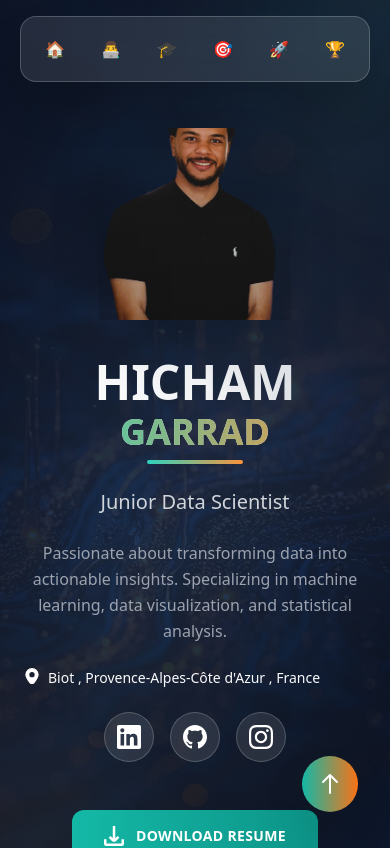
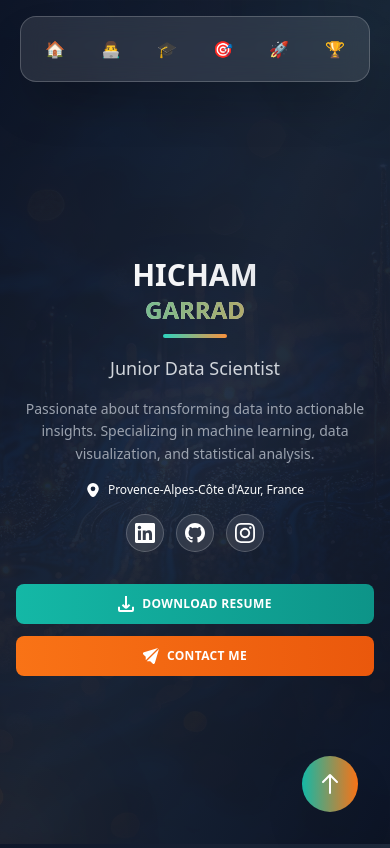
Before and after one commit to GARRADHICHAM/Portfoliovf, a Next.js app: page / in a window 390 px wide. Shown: the top 848 px of the page. Built offline with nearby package versions, Linux system fonts and the light colour scheme; a web font is replaced by a local one.

Commit message:
responsivneess

```diff
--- a/components/Hero/index.js
+++ b/components/Hero/index.js
@@ -3,7 +3,6 @@ import { useState } from 'react';
 const Hero = () => {
     const [isModalOpen, setIsModalOpen] = useState(false);
     const [activeSection, setActiveSection] = useState('home');
-
 
     const handleDownloadResume = () => {
         const link = document.createElement('a');
@@ -23,7 +22,6 @@ const Hero = () => {
 
     const handleSectionClick = (sectionId) => {
         setActiveSection(sectionId);
-        // You can add navigation logic here, such as scrolling to sections
         console.log(`Navigating to ${sectionId}`);
     };
 
@@ -31,74 +29,76 @@ const Hero = () => {
         <div className="min-h-screen bg-gradient-to-br from-slate-900 via-slate-800 to-slate-900 flex flex-col relative overflow-hidden">
             {/* Animated background elements */}
             <div className="absolute inset-0 overflow-hidden">
-                <div className="absolute -top-40 -right-40 w-80 h-80 bg-teal-500/10 rounded-full blur-3xl animate-pulse"></div>
-                <div className="absolute -bottom-40 -left-40 w-80 h-80 bg-orange-500/10 rounded-full blur-3xl animate-pulse delay-1000"></div>
-                <div className="absolute top-1/2 left-1/2 transform -translate-x-1/2 -translate-y-1/2 w-96 h-96 bg-blue-500/5 rounded-full blur-3xl"></div>
+                <div className="absolute -top-20 -right-20 sm:-top-40 sm:-right-40 w-40 h-40 sm:w-80 sm:h-80 bg-teal-500/10 rounded-full blur-3xl animate-pulse"></div>
+                <div className="absolute -bottom-20 -left-20 sm:-bottom-40 sm:-left-40 w-40 h-40 sm:w-80 sm:h-80 bg-orange-500/10 rounded-full blur-3xl animate-pulse delay-1000"></div>
+                <div className="absolute top-1/2 left-1/2 transform -translate-x-1/2 -translate-y-1/2 w-48 h-48 sm:w-96 sm:h-96 bg-blue-500/5 rounded-full blur-3xl"></div>
             </div>
 
             {/* Blended Background Image */}
             <div
-                className="absolute inset-0 opacity-30 bg-cover bg-center bg-no-repeat mix-blend-overlay"
+                className="absolute inset-0 opacity-20 sm:opacity-30 bg-cover bg-center bg-no-repeat mix-blend-overlay"
                 style={{
                     backgroundImage: `url('/bgg.jpg')`
                 }}
             ></div>
 
-            {/* Navigation Bar */}
-
             {/* Main Hero Content */}
-            <div className=" pt-32 flex items-center justify-center relative z-10">
-                <div className="container mx-auto px-6 lg:px-20">
-                    <div className="flex flex-col lg:flex-row items-center justify-between gap-12 lg:gap-20">
+            <div className="pt-16 sm:pt-24 lg:pt-32 flex items-center justify-center relative z-10 flex-1">
+                <div className="container mx-auto px-4 sm:px-6 lg:px-20">
+                    <div className="flex flex-col lg:flex-row items-center justify-between gap-8 sm:gap-12 lg:gap-20">
 
                         {/* Left side - Profile Info */}
-                        <div className="flex flex-col lg:flex-row items-center lg:items-start gap-8 flex-1">
+                        <div className="flex flex-col sm:flex-row lg:flex-row items-center lg:items-start gap-6 sm:gap-8 flex-1">
                             {/* Profile Picture */}
-                             <div className="relative group">
+                            <div className="relative group flex-shrink-0">
                                 <div className="relative">
                                     <img
                                         src="/mee2.png"
                                         alt="Hicham Garrad"
-                                        className="w-48 h-48 lg:w-full lg:h-[500px]  object-cover   shadow-2xl transform hover:scale-105 transition-all duration-500"
+                                        className="w-32 h-32 hidden sm:block sm:w-40 sm:h-40 md:w-48 md:h-48 lg:w-full lg:h-[400px] xl:h-[500px] object-cover shadow-2xl transform hover:scale-105 transition-all duration-500 rounded-lg sm:rounded-xl lg:rounded-none"
                                     />
-                                    <div className="absolute inset-0  bg-gradient-to-t from-black/20 to-transparent"></div>
+                                    <div className="absolute inset-0 bg-gradient-to-t from-black/20 to-transparent rounded-lg sm:rounded-xl lg:rounded-none"></div>
                                 </div>
                             </div>
 
                             {/* Text Content */}
-                            <div className="text-center lg:text-left space-y-6">
+                            <div className="text-center sm:text-left lg:text-left space-y-4 sm:space-y-6 flex-1">
                                 <div className="space-y-2">
-                                    <h1 className="text-5xl lg:text-6xl font-bold bg-gradient-to-r from-white via-gray-100 to-gray-300 bg-clip-text text-transparent leading-tight">
+                                    <h1 className="text-3xl sm:text-4xl md:text-5xl lg:text-6xl font-bold bg-gradient-to-r from-white via-gray-100 to-gray-300 bg-clip-text text-transparent leading-tight">
                                         HICHAM
-                                        <span className="block text-4xl lg:text-5xl bg-gradient-to-r from-teal-400 to-orange-400 bg-clip-text text-transparent">
+                                        <span className="block text-2xl sm:text-3xl md:text-4xl lg:text-5xl bg-gradient-to-r from-teal-400 to-orange-400 bg-clip-text text-transparent">
                                             GARRAD
                                         </span>
                                     </h1>
-                                    <div className="h-1 w-24 bg-gradient-to-r from-teal-400 to-orange-400 mx-auto lg:mx-0 rounded-full"></div>
+                                    <div className="h-1 w-16 sm:w-20 md:w-24 bg-gradient-to-r from-teal-400 to-orange-400 mx-auto sm:mx-0 lg:mx-0 rounded-full"></div>
                                 </div>
 
-                                <p className="text-xl lg:text-2xl text-gray-300 font-light">
+                                <p className="text-lg sm:text-xl lg:text-2xl text-gray-300 font-light">
                                     Junior Data Scientist
                                 </p>
 
-                                <p className="text-gray-400 max-w-md leading-relaxed">
+                                <p className="text-sm sm:text-base text-gray-400 max-w-sm sm:max-w-md leading-relaxed">
                                     Passionate about transforming data into actionable insights.
                                     Specializing in machine learning, data visualization, and statistical analysis.
                                 </p>
-                                <div className="flex space-x-2">
-                                    <svg width="16px" height="16px" fill='white' xmlns="http://www.w3.org/2000/svg" id="Filled" viewBox="0 0 24 24" ><path d="M12,.042a9.992,9.992,0,0,0-9.981,9.98c0,2.57,1.99,6.592,5.915,11.954a5.034,5.034,0,0,0,8.132,0c3.925-5.362,5.915-9.384,5.915-11.954A9.992,9.992,0,0,0,12,.042ZM12,14a4,4,0,1,1,4-4A4,4,0,0,1,12,14Z" /></svg>
-                                    <h1 className="text-sm text-gray-50">Biot , Provence-Alpes-Côte d'Azur , France</h1>
+
+                                {/* Location */}
+                                <div className="flex justify-center sm:justify-start lg:justify-start items-center space-x-2">
+                                    <svg width="14" height="14" className="sm:w-4 sm:h-4" fill='white' xmlns="http://www.w3.org/2000/svg" id="Filled" viewBox="0 0 24 24">
+                                        <path d="M12,.042a9.992,9.992,0,0,0-9.981,9.98c0,2.57,1.99,6.592,5.915,11.954a5.034,5.034,0,0,0,8.132,0c3.925-5.362,5.915-9.384,5.915-11.954A9.992,9.992,0,0,0,12,.042ZM12,14a4,4,0,1,1,4-4A4,4,0,0,1,12,14Z" />
+                                    </svg>
+                                    <h1 className="text-xs sm:text-sm text-gray-50">Provence-Alpes-Côte d'Azur, France</h1>
                                 </div>
 
                                 {/* Social Links */}
-                                <div className="flex justify-center lg:justify-start space-x-4">
+                                <div className="flex justify-center sm:justify-start lg:justify-start space-x-3 sm:space-x-4">
                                     <a
                                         href="https://linkedin.com/in/hicham-garrad"
                                         target="_blank"
                                         rel="noopener noreferrer"
-                                        className="group relative p-3 rounded-full bg-white/10 backdrop-blur-sm border border-white/20 hover:bg-white/20 transition-all duration-300 hover:scale-110"
+                                        className="group relative p-2 sm:p-3 rounded-full bg-white/10 backdrop-blur-sm border border-white/20 hover:bg-white/20 transition-all duration-300 hover:scale-110"
                                     >
-                                        <svg className="w-6 h-6 text-white group-hover:text-blue-400 transition-colors" fill="currentColor" viewBox="0 0 24 24">
+                                        <svg className="w-5 h-5 sm:w-6 sm:h-6 text-white group-hover:text-blue-400 transition-colors" fill="currentColor" viewBox="0 0 24 24">
                                             <path d="M20.447 20.452h-3.554v-5.569c0-1.328-.027-3.037-1.852-3.037-1.853 0-2.136 1.445-2.136 2.939v5.667H9.351V9h3.414v1.561h.046c.477-.9 1.637-1.85 3.37-1.85 3.601 0 4.267 2.37 4.267 5.455v6.286zM5.337 7.433c-1.144 0-2.063-.926-2.063-2.065 0-1.138.92-2.063 2.063-2.063 1.14 0 2.064.925 2.064 2.063 0 1.139-.925 2.065-2.064 2.065zm1.782 13.019H3.555V9h3.564v11.452zM22.225 0H1.771C.792 0 0 .774 0 1.729v20.542C0 23.227.792 24 1.771 24h20.451C23.2 24 24 23.227 24 22.271V1.729C24 .774 23.2 0 22.222 0h.003z" />
                                         </svg>
                                     </a>
@@ -107,9 +107,9 @@ const Hero = () => {
                                         href="https://github.com/GARRADHICHAM"
                                         target="_blank"
                                         rel="noopener noreferrer"
-                                        className="group relative p-3 rounded-full bg-white/10 backdrop-blur-sm border border-white/20 hover:bg-white/20 transition-all duration-300 hover:scale-110"
+                                        className="group relative p-2 sm:p-3 rounded-full bg-white/10 backdrop-blur-sm border border-white/20 hover:bg-white/20 transition-all duration-300 hover:scale-110"
                                     >
-                                        <svg className="w-6 h-6 text-white group-hover:text-gray-300 transition-colors" fill="currentColor" viewBox="0 0 24 24">
+                                        <svg className="w-5 h-5 sm:w-6 sm:h-6 text-white group-hover:text-gray-300 transition-colors" fill="currentColor" viewBox="0 0 24 24">
                                             <path d="M12 0c-6.626 0-12 5.373-12 12 0 5.302 3.438 9.8 8.207 11.387.599.111.793-.261.793-.577v-2.234c-3.338.726-4.033-1.416-4.033-1.416-.546-1.387-1.333-1.756-1.333-1.756-1.089-.745.083-.729.083-.729 1.205.084 1.839 1.237 1.839 1.237 1.07 1.834 2.807 1.304 3.492.997.107-.775.418-1.305.762-1.604-2.665-.305-5.467-1.334-5.467-5.931 0-1.311.469-2.381 1.236-3.221-.124-.303-.535-1.524.117-3.176 0 0 1.008-.322 3.301 1.23.957-.266 1.983-.399 3.003-.404 1.02.005 2.047.138 3.006.404 2.291-1.552 3.297-1.23 3.297-1.23.653 1.653.242 2.874.118 3.176.77.84 1.235 1.911 1.235 3.221 0 4.609-2.807 5.624-5.479 5.921.43.372.823 1.102.823 2.222v3.293c0 .319.192.694.801.576 4.765-1.589 8.199-6.086 8.199-11.386 0-6.627-5.373-12-12-12z" />
                                         </svg>
                                     </a>
@@ -118,9 +118,9 @@ const Hero = () => {
                                         href="https://www.instagram.com/hicham_garrad/"
                                         target="_blank"
                                         rel="noopener noreferrer"
-                                        className="group relative p-3 rounded-full bg-white/10 backdrop-blur-sm border border-white/20 hover:bg-white/20 transition-all duration-300 hover:scale-110"
+                                        className="group relative p-2 sm:p-3 rounded-full bg-white/10 backdrop-blur-sm border border-white/20 hover:bg-white/20 transition-all duration-300 hover:scale-110"
                                     >
-                                        <svg className="w-6 h-6 text-white group-hover:text-pink-400 transition-colors" fill="currentColor" viewBox="0 0 24 24">
+                                        <svg className="w-5 h-5 sm:w-6 sm:h-6 text-white group-hover:text-pink-400 transition-colors" fill="currentColor" viewBox="0 0 24 24">
                                             <path d="M12 2.163c3.204 0 3.584.012 4.85.07 3.252.148 4.771 1.691 4.919 4.919.058 1.265.069 1.645.069 4.849 0 3.205-.012 3.584-.069 4.849-.149 3.225-1.664 4.771-4.919 4.919-1.266.058-1.644.07-4.85.07-3.204 0-3.584-.012-4.849-.07-3.26-.149-4.771-1.699-4.919-4.92-.058-1.265-.07-1.644-.07-4.849 0-3.204.013-3.583.07-4.849.149-3.227 1.664-4.771 4.919-4.919 1.266-.057 1.645-.069 4.849-.069zm0-2.163c-3.259 0-3.667.014-4.947.072-4.358.2-6.78 2.618-6.98 6.98-.059 1.281-.073 1.689-.073 4.948 0 3.259.014 3.668.072 4.948.2 4.358 2.618 6.78 6.98 6.98 1.281.058 1.689.072 4.948.072 3.259 0 3.668-.014 4.948-.072 4.354-.2 6.782-2.618 6.979-6.98.059-1.28.073-1.689.073-4.948 0-3.259-.014-3.667-.072-4.947-.196-4.354-2.617-6.78-6.979-6.98-1.281-.059-1.69-.073-4.949-.073zm0 5.838c-3.403 0-6.162 2.759-6.162 6.162s2.759 6.163 6.162 6.163 6.162-2.759 6.162-6.163c0-3.403-2.759-6.162-6.162-6.162zm0 10.162c-2.209 0-4-1.79-4-4 0-2.209 1.791-4 4-4s4 1.791 4 4c0 2.21-1.791 4-4 4zm6.406-11.845c-.796 0-1.441.645-1.441 1.44s.645 1.44 1.441 1.44c.795 0 1.439-.645 1.439-1.44s-.644-1.44-1.439-1.44z" />
                                         </svg>
                                     </a>
@@ -129,32 +129,32 @@ const Hero = () => {
                         </div>
 
                         {/* Right side - Action Buttons */}
-                        <div className="flex flex-col space-y-4 lg:space-y-6">
+                        <div className="flex flex-col sm:flex-row lg:flex-col space-y-3 sm:space-y-0 sm:space-x-4 lg:space-x-0 lg:space-y-4 xl:space-y-6 w-full sm:w-auto lg:w-auto">
                             <button
                                 onClick={handleDownloadResume}
-                                className="group relative px-8 py-4 bg-gradient-to-r from-teal-500 to-teal-600 hover:from-teal-400 hover:to-teal-500 text-white rounded-xl font-semibold text-sm tracking-wide transition-all duration-300 transform hover:scale-105 hover:shadow-2xl hover:shadow-teal-500/25 overflow-hidden"
+                                className="group relative px-6 py-3 sm:px-8 sm:py-4 bg-gradient-to-r from-teal-500 to-teal-600 hover:from-teal-400 hover:to-teal-500 text-white rounded-lg sm:rounded-xl font-semibold text-sm tracking-wide transition-all duration-300 transform hover:scale-105 hover:shadow-2xl hover:shadow-teal-500/25 overflow-hidden w-full sm:w-auto"
                             >
                                 <div className="absolute inset-0 bg-gradient-to-r from-white/0 via-white/20 to-white/0 translate-x-[-100%] group-hover:translate-x-[100%] transition-transform duration-1000"></div>
-                                <div className="relative flex items-center space-x-3">
-                                    <svg className="w-5 h-5" fill="currentColor" viewBox="0 0 24 24">
+                                <div className="relative flex items-center justify-center space-x-2 sm:space-x-3">
+                                    <svg className="w-4 h-4 sm:w-5 sm:h-5" fill="currentColor" viewBox="0 0 24 24">
                                         <path d="M12.033,19.011a3.489,3.489,0,0,0,2.475-1.024l3.919-3.919-2.121-2.121-2.782,2.782L13.5,0l-3,0,.024,14.709L7.76,11.947,5.639,14.068l3.919,3.919A3.487,3.487,0,0,0,12.033,19.011Z" />
                                         <path d="M21,16v5H3V16H0v5a3,3,0,0,0,3,3H21a3,3,0,0,0,3-3V16Z" />
                                     </svg>
-                                    <span>DOWNLOAD RESUME</span>
+                                    <span className="text-xs sm:text-sm">DOWNLOAD RESUME</span>
                                 </div>
                             </button>
 
                             <button
                                 onClick={handleContactClick}
-                                className="group relative px-8 py-4 bg-gradient-to-r from-orange-500 to-orange-600 hover:from-orange-400 hover:to-orange-500 text-white rounded-xl font-semibold text-sm tracking-wide transition-all duration-300 transform hover:scale-105 hover:shadow-2xl hover:shadow-orange-500/25 overflow-hidden"
+                                className="group relative px-6 py-3 sm:px-8 sm:py-4 bg-gradient-to-r from-orange-500 to-orange-600 hover:from-orange-400 hover:to-orange-500 text-white rounded-lg sm:rounded-xl font-semibold text-sm tracking-wide transition-all duration-300 transform hover:scale-105 hover:shadow-2xl hover:shadow-orange-500/25 overflow-hidden w-full sm:w-auto"
                             >
                                 <div className="absolute inset-0 bg-gradient-to-r from-white/0 via-white/20 to-white/0 translate-x-[-100%] group-hover:translate-x-[100%] transition-transform duration-1000"></div>
-                                <div className="relative flex items-center space-x-3">
-                                    <svg className="w-5 h-5" fill="currentColor" viewBox="0 0 24 24">
+                                <div className="relative flex items-center justify-center space-x-2 sm:space-x-3">
+                                    <svg className="w-4 h-4 sm:w-5 sm:h-5" fill="currentColor" viewBox="0 0 24 24">
                                         <path d="M5.521,19.9h5.322l3.519,3.515a2.035,2.035,0,0,0,1.443.6,2.1,2.1,0,0,0,.523-.067,2.026,2.026,0,0,0,1.454-1.414L23.989,1.425Z" />
                                         <path d="M4.087,18.5,22.572.012,1.478,6.233a2.048,2.048,0,0,0-.886,3.42l3.495,3.492Z" />
                                     </svg>
-                                    <span>CONTACT ME</span>
+                                    <span className="text-xs sm:text-sm">CONTACT ME</span>
                                 </div>
                             </button>
                         </div>
@@ -165,35 +165,35 @@ const Hero = () => {
             {/* Enhanced Contact Modal */}
             {isModalOpen && (
                 <div className="fixed inset-0 bg-black/60 backdrop-blur-sm flex items-center justify-center z-50 animate-fadeIn p-4">
-                    <div className="bg-white/95 backdrop-blur-xl rounded-2xl p-8 max-w-md w-full mx-4 relative shadow-2xl animate-slideUp border border-white/20">
+                    <div className="bg-white/95 backdrop-blur-xl rounded-xl sm:rounded-2xl p-6 sm:p-8 max-w-sm sm:max-w-md w-full mx-4 relative shadow-2xl animate-slideUp border border-white/20">
                         <button
                             onClick={closeModal}
-                            className="absolute top-4 right-4 text-gray-400 hover:text-gray-600 text-2xl font-bold transition-colors duration-200 hover:rotate-90 transform"
+                            className="absolute top-3 right-3 sm:top-4 sm:right-4 text-gray-400 hover:text-gray-600 text-xl sm:text-2xl font-bold transition-colors duration-200 hover:rotate-90 transform"
                         >
                             ×
                         </button>
 
-                        <div className="text-center space-y-6">
-                            <div className="w-16 h-16 bg-gradient-to-r from-teal-500 to-orange-500 rounded-full mx-auto flex items-center justify-center mb-4">
-                                <svg className="w-8 h-8 text-white" fill="currentColor" viewBox="0 0 24 24">
+                        <div className="text-center space-y-4 sm:space-y-6">
+                            <div className="w-12 h-12 sm:w-16 sm:h-16 bg-gradient-to-r from-teal-500 to-orange-500 rounded-full mx-auto flex items-center justify-center mb-3 sm:mb-4">
+                                <svg className="w-6 h-6 sm:w-8 sm:h-8 text-white" fill="currentColor" viewBox="0 0 24 24">
                                     <path d="M1.5 8.67v8.58a3 3 0 003 3h15a3 3 0 003-3V8.67l-8.928 5.493a3 3 0 01-3.144 0L1.5 8.67z" />
                                     <path d="M22.5 6.908V6.75a3 3 0 00-3-3h-15a3 3 0 00-3 3v.158l9.714 5.978a1.5 1.5 0 001.572 0L22.5 6.908z" />
                                 </svg>
                             </div>
 
-                            <h2 className="text-3xl font-bold bg-gradient-to-r from-gray-800 to-gray-600 bg-clip-text text-transparent">
+                            <h2 className="text-2xl sm:text-3xl font-bold bg-gradient-to-r from-gray-800 to-gray-600 bg-clip-text text-transparent">
                                 Let's Connect
                             </h2>
 
-                            <p className="text-gray-600 text-lg leading-relaxed">
+                            <p className="text-gray-600 text-base sm:text-lg leading-relaxed">
                                 Ready to discuss your next data science project?
                                 Drop me a line and let's turn data into insights together.
                             </p>
 
-                            <div className="bg-gray-50 rounded-xl p-4 border-l-4 border-teal-500">
+                            <div className="bg-gray-50 rounded-lg sm:rounded-xl p-3 sm:p-4 border-l-4 border-teal-500">
                                 <a
                                     href="mailto:hichamgarrad21@gmail.com"
-                                    className="text-teal-600 hover:text-teal-700 font-semibold text-lg transition-colors duration-200"
+                                    className="text-teal-600 hover:text-teal-700 font-semibold text-base sm:text-lg transition-colors duration-200 break-words"
                                 >
                                     hichamgarrad21@gmail.com
                                 </a>
--- a/components/Projects.js
+++ b/components/Projects.js
@@ -308,7 +308,7 @@ const ProjectModal = ({ project, onClose }) => {
 
     return (
         <div className="fixed inset-0 bg-black/80 backdrop-blur-sm z-50 flex items-center justify-center p-4">
-            <div className="bg-slate-900/95 backdrop-blur-xl rounded-3xl border border-white/20 shadow-2xl max-w-4xl w-full max-h-[90vh] overflow-hidden">
+            <div className="bg-slate-900/95 backdrop-blur-xl rounded-3xl border border-white/20 shadow-2xl max-w-4xl w-full max-h-[100vh] overflow-hidden">
                 {/* Modal Header */}
                 <div className="flex justify-between items-center p-6 border-b border-white/10">
                     <div>
```
Also changed, not shown: components/AboutMe.js (+3 -5 lines).
